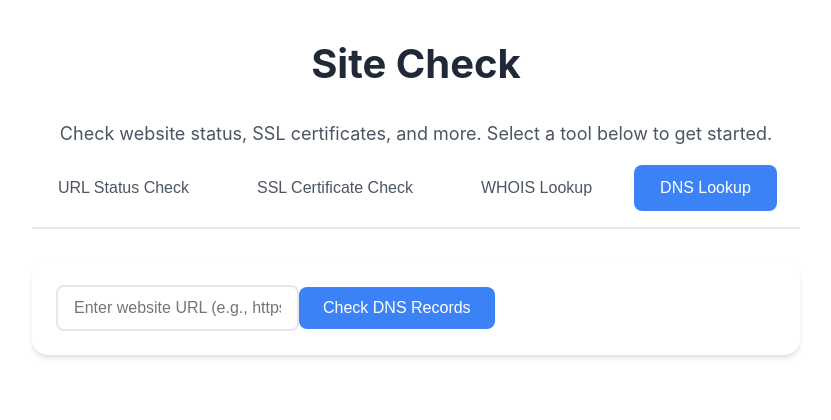
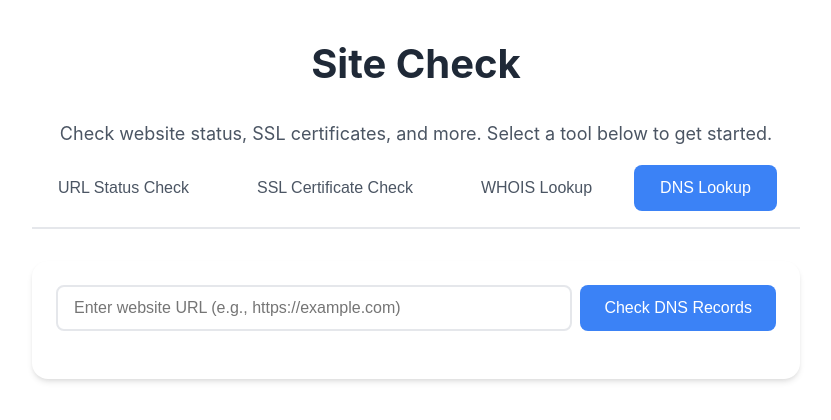
Before and after one commit to pburglin/isitdown, a React (Vite) app: page / in a window 1280 px wide. Both pictures are taken after a click on the button "DNS Lookup". Shown: the top 420 px of the page, without its empty margins (224-1055 px from the left). Built offline with nearby package versions, Linux system fonts and the light colour scheme.

Commit message:
initial commit

```diff
--- a/src/DNSChecker.jsx
+++ b/src/DNSChecker.jsx
@@ -40,6 +40,7 @@ const DNSChecker = () => {
   return (
     <div className="checker-container">
       <form onSubmit={handleSubmit}>
+        <div className="input-group">
           <input
             type="text"
             value={url}
@@ -50,6 +51,7 @@ const DNSChecker = () => {
           <button type="submit" disabled={loading} className="check-button">
             {loading ? 'Checking...' : 'Check DNS Records'}
           </button>
+        </div>
       </form>
 
       {error && <div className="error-message">{error}</div>}
--- a/src/WhoisChecker.jsx
+++ b/src/WhoisChecker.jsx
@@ -34,7 +34,6 @@ export default function WhoisChecker() {
   return (
     <div className="checker-container">
       <div className="input-group">
-        <div className="flex">
         <input
           type="text"
           value={url}
@@ -54,7 +53,6 @@ export default function WhoisChecker() {
         >
           {loading ? 'Checking...' : 'Check WHOIS'}
         </button>
-        </div>
       </div>
 
       {error && (
```
Lines whose indentation alone changed are shown as unchanged.
